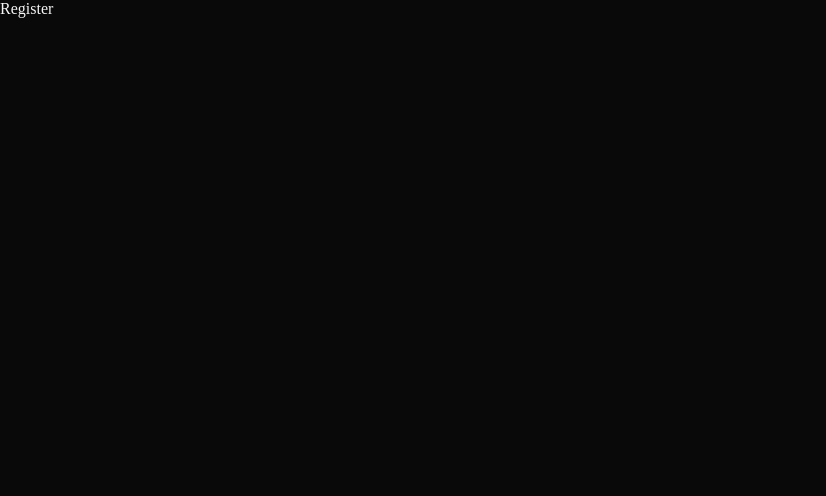
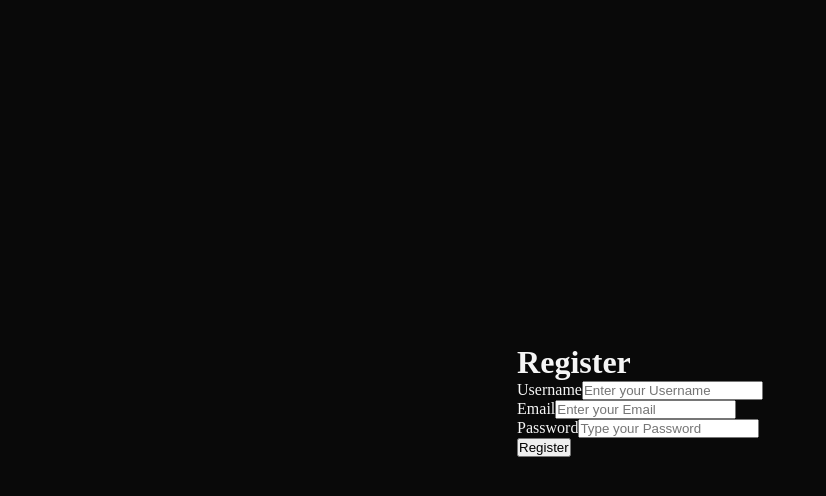
Before and after one commit to Spoider12/AI-Interview, a React app in the folder Frontend/: page /register in a window 1280 px wide. Shown: the top 496 px of the page, without its empty margins (0-826 px from the left). Built offline with nearby package versions, Linux system fonts and the light colour scheme; the HTML template or start-up script is replaced by a standard one.

Commit message:
Login & Register form implemented

```diff
--- /dev/null
+++ b/Frontend/src/auth/auth.form.scss
@@ -0,0 +1,8 @@
+main{
+    min-height: 100vh;
+    width: 100%;
+
+    display: flex;
+    justify-content: center;
+    align-items: center;
+}
--- a/Frontend/src/pages/Login.jsx
+++ b/Frontend/src/pages/Login.jsx
@@ -1,10 +1,24 @@
 import React from 'react'
+import '../auth/auth.form.scss'
 
 const Login = () => {
   return (
-    <div>
-      Login
-    </div>
+    <main>
+      <div className="form-container">
+        <h1>Login</h1>
+        <form>
+            <div className="input-group">
+                <label htmlFor="email">Email</label>
+                <input type="email" id="email" name="email" placeholder="Enter your Email" />
+            </div>
+            <div className="input-group">
+                <label htmlFor="password">Password</label>
+                <input type="password" id="password" name="password" placeholder="Enter your Password" />
+            </div>
+            <button type="submit">Login</button>
+        </form>
+        </div>
+    </main>
   )
 }
 
--- a/Frontend/src/pages/Register.jsx
+++ b/Frontend/src/pages/Register.jsx
@@ -3,7 +3,26 @@
 const Register = () => {
   return (
     <div>
-      Register
+      <main>
+        <div className="form-container">
+          <h1>Register</h1>
+          <form>
+            <div className="input-group">
+              <label htmlFor="username">Username</label>
+              <input type="text" id="username" name="username" placeholder="Enter your Username" />
+            </div>
+            <div className="input-group">
+              <label htmlFor="email">Email</label>
+              <input type="email" id="email" name="email" placeholder="Enter your Email" />
+            </div>
+            <div className="input-group">
+              <label htmlFor="password">Password</label>
+              <input type="password" id="password" name="password" placeholder="Type your Password" />
+            </div>
+            <button type="submit">Register</button>
+          </form>
+        </div>
+      </main>
     </div>
   )
 }
```
